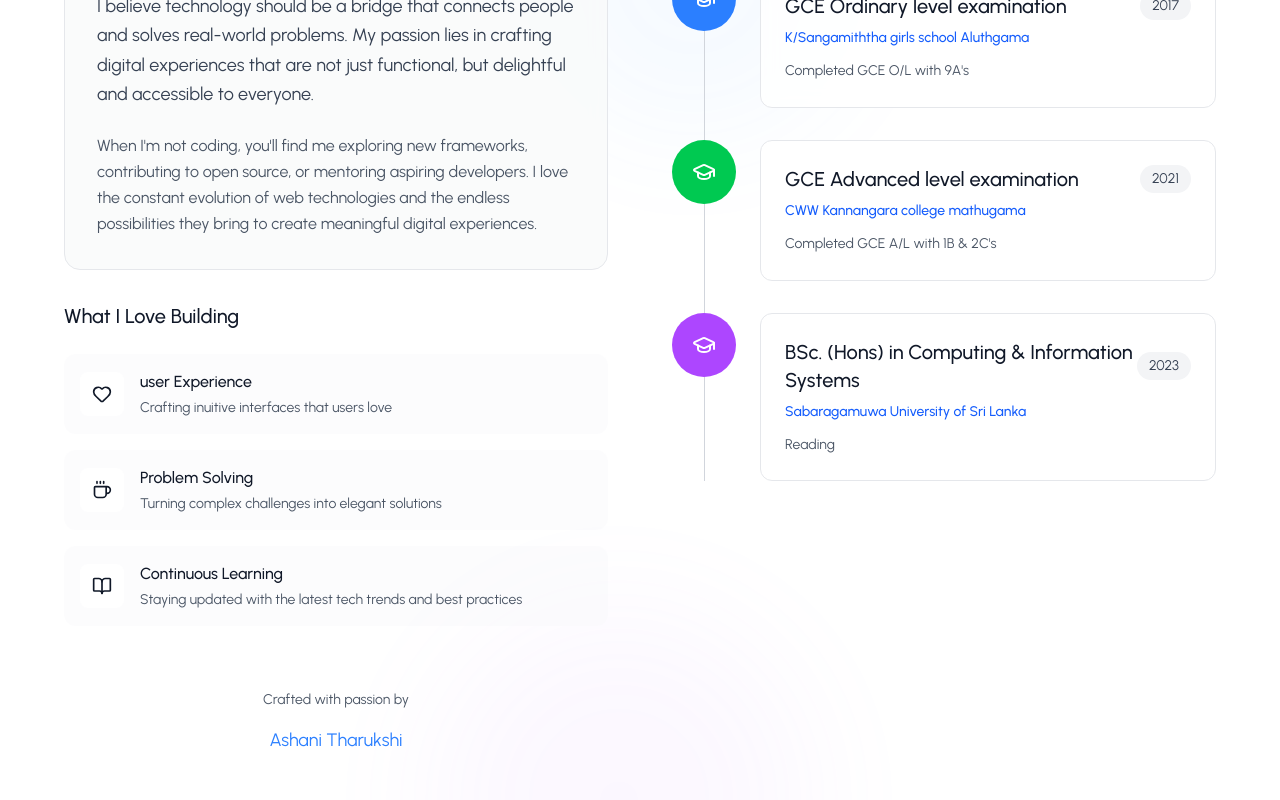
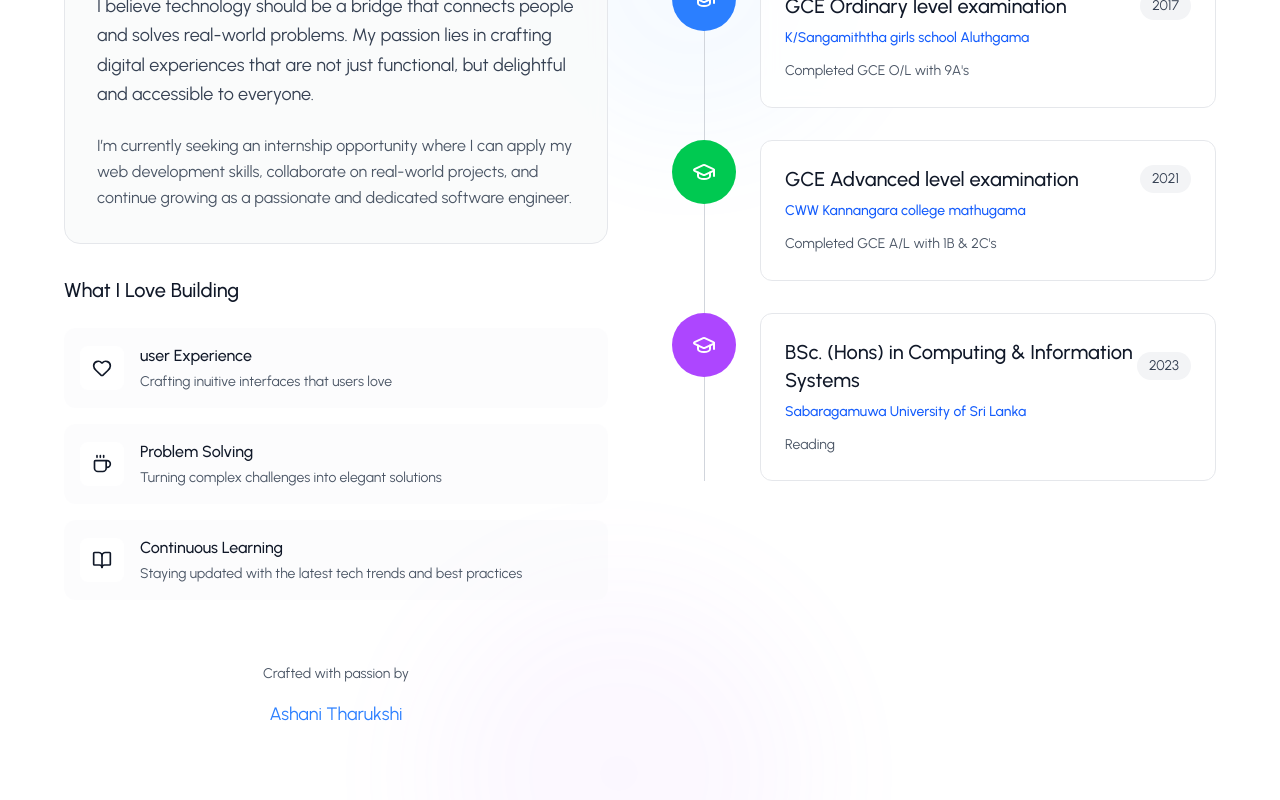
Before and after one commit to AshaniTH/my-portfolio, a React (Vite) app: page / in a window 1280 px wide. Shown: the part 4560-5360 px from the top of the page. Built offline with nearby package versions, Linux system fonts and the light colour scheme.

Commit message:
feat: update personal statement in AboutSection for internship opportunity

```diff
--- a/src/components/Sections/AboutSection.jsx
+++ b/src/components/Sections/AboutSection.jsx
@@ -143,7 +143,7 @@ const AboutSection = () => {
                         <p className={`text-base leading-relaxed ${
                             isDarkMode ? "text-gray-400" : "text-gray-600"
                         }`}>
-                            When I'm not coding, you'll find me exploring new frameworks, contributing to open source, or mentoring aspiring developers. I love the constant evolution of web technologies and the endless possibilities they bring to create meaningful digital experiences.
+                           I’m currently seeking an internship opportunity where I can apply my web development skills, collaborate on real-world projects, and continue growing as a passionate and dedicated software engineer.
 
                         </p>
 
```
